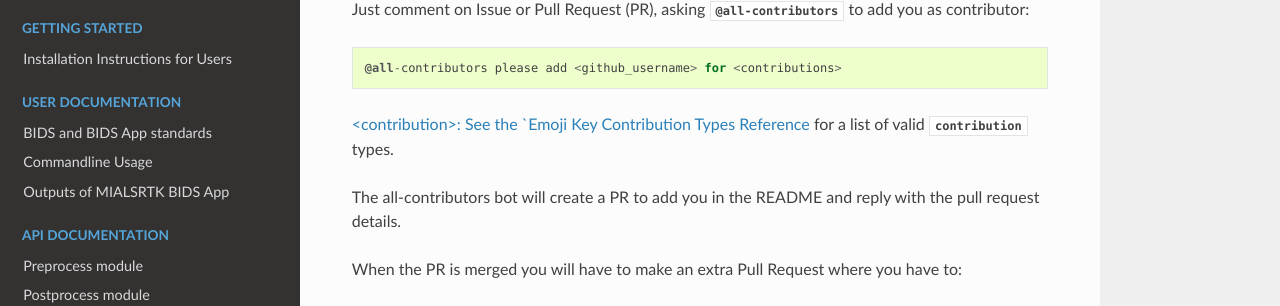
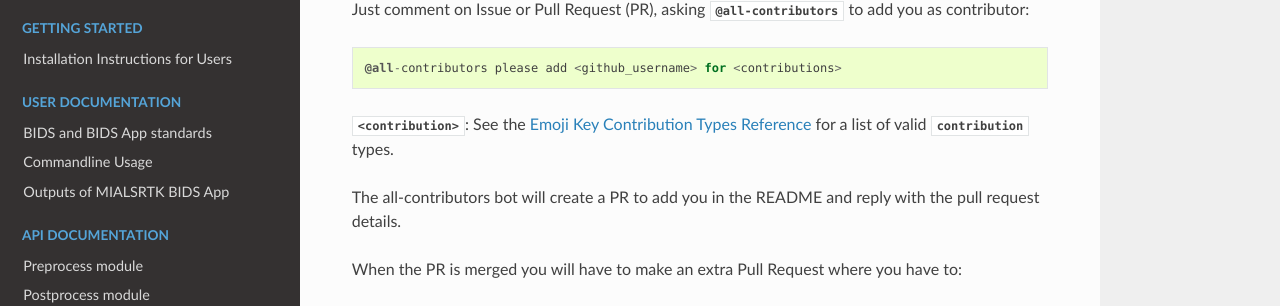
Before and after one commit to Medical-Image-Analysis-Laboratory/mialsuperresolutiontoolkit, a Sphinx documentation site: the page built from documentation/contributing.rst, in a window 1280 px wide and 900 px high, scrolled down 3038 px. Shown: the part 162-468 px from the top of the window. Built offline with Sphinx 7.4.7 and the Read the Docs theme 2.0.0, drawn with Linux system fonts in a browser that asks for light colours; the version number could not be read and is left out.

```diff
--- a/documentation/contributing.rst
+++ b/documentation/contributing.rst
@@ -133,7 +133,7 @@ Just comment on Issue or Pull Request (PR), asking `@all-contributors` to add yo
 
     @all-contributors please add <github_username> for <contributions>
 
-`<contribution>: See the `Emoji Key Contribution Types Reference <https://github.com/all-contributors/all-contributors/blob/master/docs/emoji-key.md>`_ for a list of valid `contribution` types.
+`<contribution>`: See the `Emoji Key Contribution Types Reference <https://github.com/all-contributors/all-contributors/blob/master/docs/emoji-key.md>`_ for a list of valid `contribution` types.
 
 The all-contributors bot will create a PR to add you in the README and reply with the pull request details.
 
```
